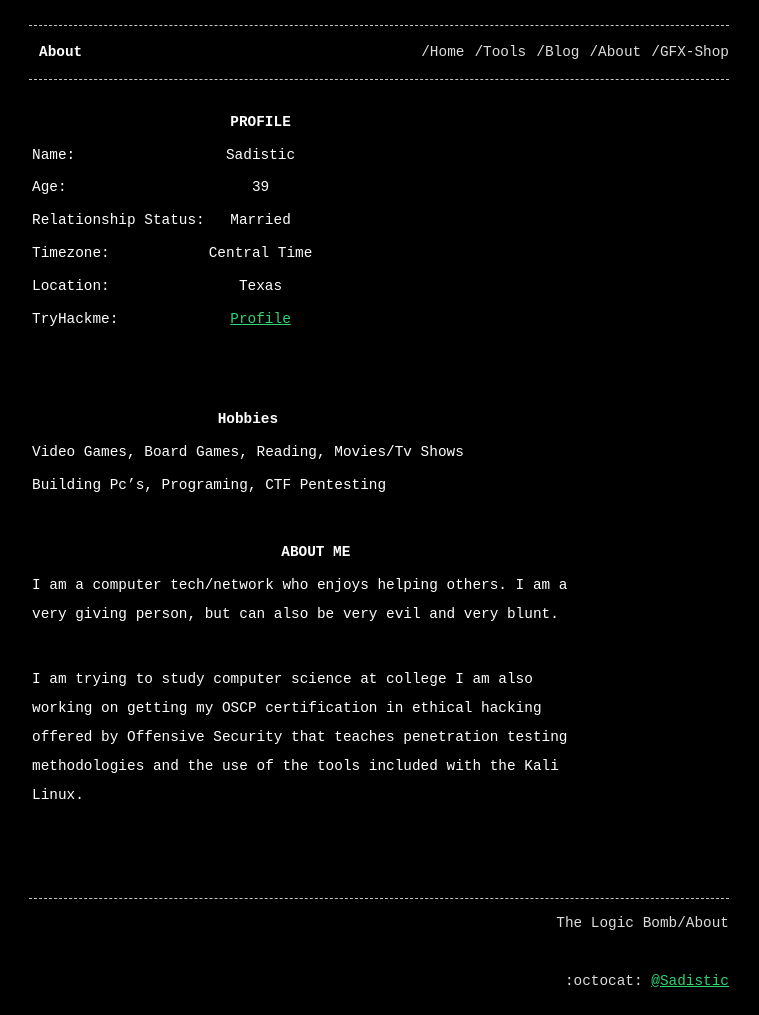
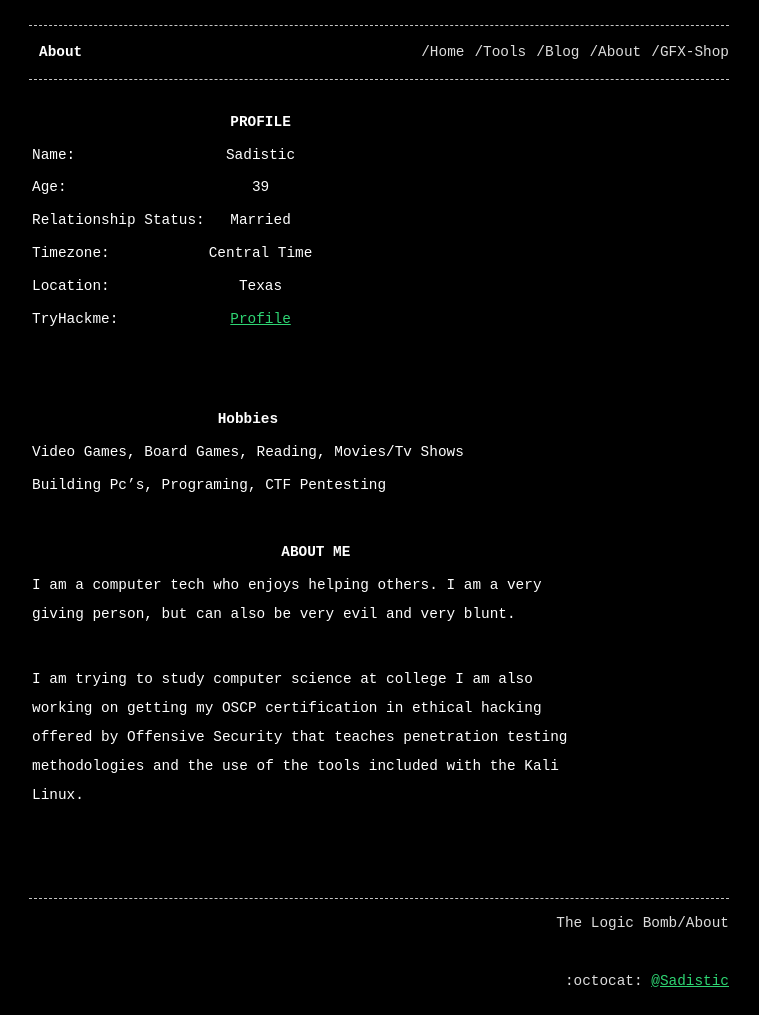
Before and after one commit to Sadistic/lb, a Jekyll site: the page built from About.md, in a window 1280 px wide. Shown: the whole page, without its empty margins (261-1020 px from the left). Built offline with Jekyll 4.4.1, drawn with Linux system fonts in a browser that asks for light colours.

Commit message:
Update About.md

```diff
--- a/About.md
+++ b/About.md
@@ -45,7 +45,7 @@ title: About
 |----------------------+------------------------------------------------+----------------------------------------------------------------------------------------------------------------------------------------------------+---+---+---+---+---+----------|
 |    ABOUT ME          |		                                        |                                                                                                                                                    |   |   |   |   |   |          |
 |----------------------+------------------------------------------------+----------------------------------------------------------------------------------------------------------------------------------------------------+---+---+---+---+---+----------|
-| I am a computer tech/network who enjoys helping others. I am a very giving person, but can also be very evil and very blunt.                                                                                                                              |
+| I am a computer tech who enjoys helping others. I am a very giving person, but can also be very evil and very blunt.                                                                                                                              |
 |                                                                                                                                                                                                                                                           |
 | I am trying to study computer science at college I am also working on getting my OSCP certification in ethical hacking offered by Offensive Security that teaches penetration testing methodologies and the use of the tools included with the Kali Linux.|                                                                                                                                       |
 |                                                                                                                                                                                                                                                           |
```
